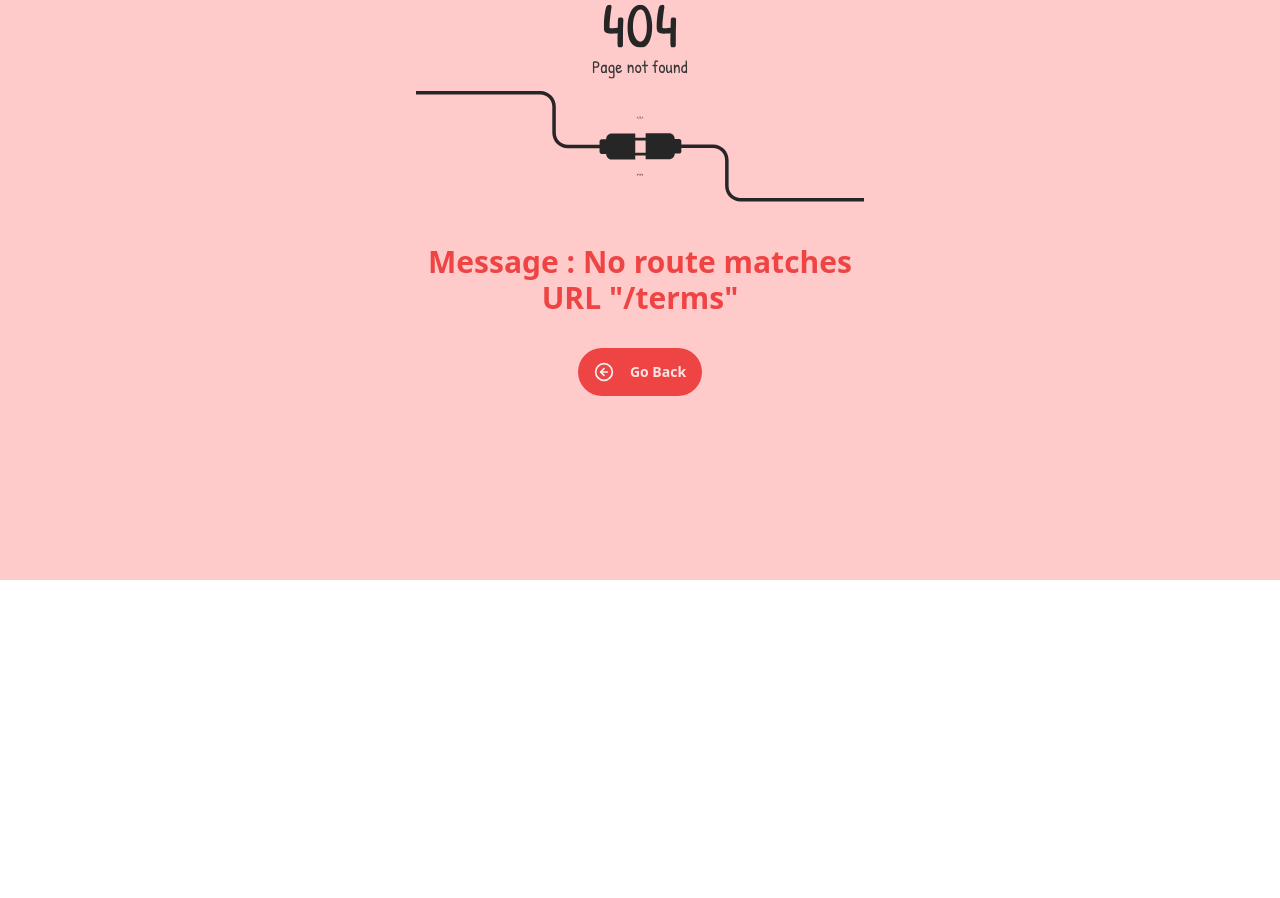
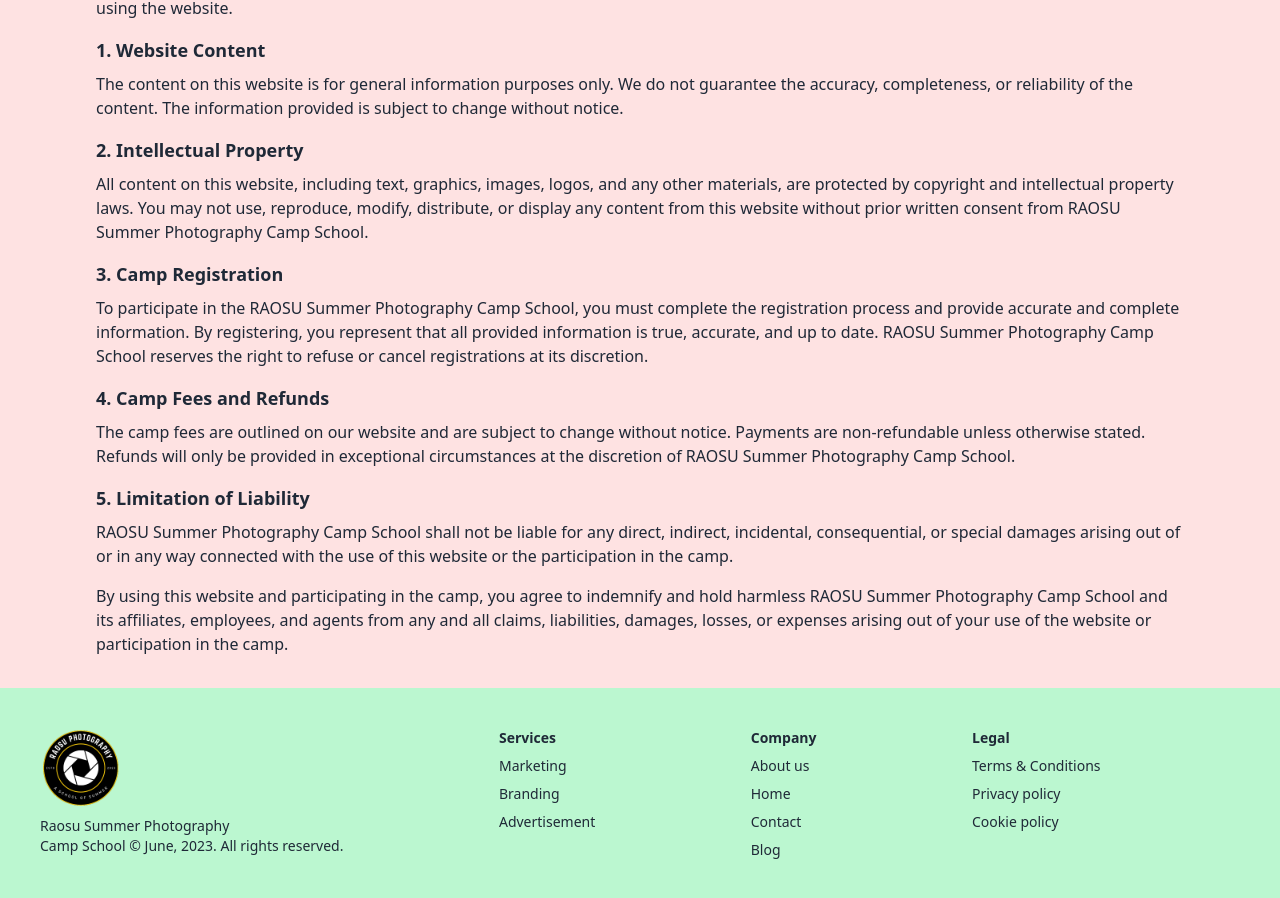
Before and after one commit to maazihad/summer-camp-client, a React (Vite) app: page /terms in a window 1280 px wide. Shown: the part 220-1118 px from the top of the page. Before the commit the page ends 800 px from the top, so only its background shows below. Built offline with nearby package versions, Linux system fonts and the light colour scheme; no server answers; a web font is replaced by a local one.

Commit message:
Create terms and codition page

```diff
--- a/src/components/Shared/Footer/Footer.jsx
+++ b/src/components/Shared/Footer/Footer.jsx
@@ -1,9 +1,40 @@
+import logo from "../../../assets/logo/logo.png";
+import { Link } from 'react-router-dom';
+import moment from 'moment';
 
 const Footer = () => {
    return (
-      <footer className="bg-gray-200 py-6">
-         <div className="container mx-auto text-center">
-            <p className="text-gray-600">Your Photography School &copy; 2023. All rights reserved.</p>
+      <footer className="  bg-green-200 ">
+         <div className='footer p-10 text-base-content max-w-7xl mx-auto'>
+            <div>
+               <Link to="/">
+                  <img className='w-20 h-20' src={logo} alt="" />
+               </Link>
+               <div className="container mx-auto text-start">
+                  <p className="text-gray-800">Raosu Summer Photography <br /> Camp School &copy; <span>
+                     {moment().format("MMMM, YYYY")}
+                  </span>. All rights reserved.</p>
+               </div>
+            </div>
+            <div>
+               <span className="text-md font-bold">Services</span>
+               <Link to="/footer/marketing" className="link link-hover">Marketing</Link>
+               <Link to="/" className="link link-hover">Branding</Link>
+               <Link to="/" className="link link-hover">Advertisement</Link>
+            </div>
+            <div>
+               <span className="text-md font-bold">Company</span>
+               <Link to="/footer/aboutus" className="link link-hover">About us</Link>
+               <Link to="/" className="link link-hover">Home</Link>
+               <Link to="/footer/contact" className="link link-hover">Contact</Link>
+               <Link to="/blog" className="link link-hover">Blog</Link>
+            </div>
+            <div>
+               <span className="text-md font-bold">Legal</span>
+               <Link to="/footer/terms" className="link link-hover">Terms & Conditions</Link>
+               <Link to="/footer/policy" className="link link-hover">Privacy policy</Link>
+               <Link to="/" className="link link-hover">Cookie policy</Link>
+            </div>
          </div>
       </footer>
    );
--- a/src/pages/Authentication/Authentication.jsx
+++ b/src/pages/Authentication/Authentication.jsx
@@ -3,12 +3,13 @@
 import SignUp from "./SignUp";
 import SignIn from "./SignIn";
 import SocialLogin from "./SocialLogin";
+import Wrapper from "../../components/Shared/Wrapper/Wrapper";
 
 const Authentication = () => {
    const [newUser, setNewUser] = useState(false);
 
    return (
-      <>
+      <Wrapper>
          <Helmet>
             <title>{newUser ? "Sign Up" : "Login"} || RAOSU Summer Camp Photography School</title>
          </Helmet>
@@ -52,7 +53,7 @@
 
             </div>
          </section >
-      </>
+      </Wrapper>
    );
 };
 
--- a/src/pages/Authentication/SignUp.jsx
+++ b/src/pages/Authentication/SignUp.jsx
@@ -1,12 +1,18 @@
 import { useForm } from "react-hook-form";
-import { useLocation, useNavigate } from "react-router-dom";
+import { Link, useLocation, useNavigate } from "react-router-dom";
+import { FaEye, FaEyeSlash } from "react-icons/fa";
 import { toast } from "react-hot-toast";
 import useAuth from "../../hooks/useAuth";
 import { saveUser } from "../../api/auth.js";
 import Swal from "sweetalert2";
+import { useState } from "react";
 
 const imageHostingToken = import.meta.env.VITE_Image_Upload_token;
 const SignUp = () => {
+
+   const [acceptTerms, setAcceptTerms] = useState(false);
+
+   const [showPassword, setShowPassword] = useState(false);
    const navigate = useNavigate();
    const location = useLocation();
    const from = location.state?.from?.pathName || '/';
@@ -14,7 +20,7 @@
 
    const { createUser, updateUserProfile, setLoading, } = useAuth();
 
-   const { register, handleSubmit, reset, formState: { errors } } = useForm();
+   const { register, handleSubmit, reset, control, formState: { errors } } = useForm();
 
    const onSubmit = data => {
       console.log(data);
@@ -67,6 +73,11 @@
       return;
    };
 
+   const handleTermsAndConditions = (event) => {
+      setAcceptTerms(event.target.checked);
+   };
+
+
    return (
       <div className="lg:w-2/3">
          <form onSubmit={handleSubmit(onSubmit)} className="pb-3 schoolbell">
@@ -86,7 +97,7 @@
                {errors.email && <span className="text-red-700 text-md ">Email field is required!</span>}
             </div>
 
-            <div className="form-control">
+            <div className="form-control relative">
                <label className="label">
                   <span className="label-text -ml-1 ">Password</span>
                </label>
@@ -95,7 +106,7 @@
                   minLength: 6,
                   maxLength: 20,
                   pattern: /(?=.*?[A-Z])(?=.*?[a-z])(?=.*?[0-9])(?=.*?[#?!@$%^&*-])/
-               })} type="password" name="password" placeholder="password" className="input border-red-900 rounded-none bg-red-100" />
+               })} type={showPassword ? "text" : "password"} name="password" placeholder="password" className="input border-red-900 rounded-none bg-red-100" />
 
                {errors.password?.type === 'required' && <span className="text-red-700 text-md">Password is required!</span>}
 
@@ -104,6 +115,16 @@
                {errors.password?.type === 'maxLength' && <p role="alert">Password must less than 20 characters long.</p>}
 
                {errors.password?.type === 'pattern' && <p role="alert">Minimum six characters, at least one uppercase letter, one lowercase letter, one number and one special character.</p>}
+
+               <span className='absolute right-5 top-12' onClick={() => setShowPassword(!showPassword)}>
+                  <small>
+                     {
+                        showPassword
+                           ? <FaEye className='cursor-pointer text-2xl text-red-700' />
+                           : <FaEyeSlash className='cursor-pointer text-2xl text-red-900 ' />
+                     }
+                  </small>
+               </span>
             </div>
 
             <div className="form-control mt-3">
@@ -116,6 +137,19 @@
                />
             </div>
 
+            <div className="form-control cursor-pointer mt-3">
+               <label className="label flex items-center justify-start">
+                  <input
+                     type="checkbox"
+                     {...register("acceptTerms", { required: true })}
+                     onChange={handleTermsAndConditions}
+                     className="mr-2"
+                  />
+                  <span className="ml-2">I accept the <Link to="/terms" className="text-red-800 font-bold">Terms &amp; Conditions</Link></span>
+               </label>
+               {errors.acceptTerms && <span className="text-red-700 text-xl cursor-pointer">You must accept the Terms &amp; Conditions!</span>}
+            </div>
+
             {/* <div className="form-control">
                <label className="label -ml-1">
                   <span className="label-text">Photo URL</span>
@@ -124,8 +158,8 @@
                {errors.photoUrl && <span className="text-red-700 text-md">Photo url is required!</span>}
             </div> */}
 
-            <div className="form-control mt-6">
-               <input className="btn text-red-900 transition-all font-bold duration-500 btn-outline rounded-none hover:bg-red-300 hover:border-transparent hover:text-red-900 border-red-900 capitalize ease-in-out" type="submit" value="Sign Up" />
+            <div className="form-control mt-3">
+               <input className="btn text-red-900 transition-all font-bold duration-500 btn-outline rounded-none hover:bg-red-300 hover:border-transparent hover:text-red-900 border-red-900 capitalize ease-in-out" type="submit" value="Sign Up" disabled={!acceptTerms} />
             </div>
          </form>
       </div>
--- /dev/null
+++ b/src/pages/TermsAndConditions/TermsAndConditions.jsx
@@ -0,0 +1,64 @@
+
+import Wrapper from '../../components/Shared/Wrapper/Wrapper';
+
+const TermsAndConditions = () => {
+   return (
+      <Wrapper>
+         <div className="container mx-auto px-4 py-8">
+            <h1 className="text-2xl lg:text-4xl font-bold mb-4 text-center">Terms and Conditions</h1>
+            <p className="mb-4">
+               Welcome to the RAOSU Summer Photography Camp School website. These terms
+               and conditions govern your use of the website. By accessing and using
+               this website, you accept and agree to be bound by these terms and
+               conditions. If you do not agree to these terms, please refrain from
+               using the website.
+            </p>
+            <h2 className="text-lg font-bold mb-2">1. Website Content</h2>
+            <p className="mb-4">
+               The content on this website is for general information purposes only.
+               We do not guarantee the accuracy, completeness, or reliability of the
+               content. The information provided is subject to change without notice.
+            </p>
+            <h2 className="text-lg font-bold mb-2">2. Intellectual Property</h2>
+            <p className="mb-4">
+               All content on this website, including text, graphics, images, logos,
+               and any other materials, are protected by copyright and intellectual
+               property laws. You may not use, reproduce, modify, distribute, or
+               display any content from this website without prior written consent
+               from RAOSU Summer Photography Camp School.
+            </p>
+            <h2 className="text-lg font-bold mb-2">3. Camp Registration</h2>
+            <p className="mb-4">
+               To participate in the RAOSU Summer Photography Camp School, you must
+               complete the registration process and provide accurate and complete
+               information. By registering, you represent that all provided information
+               is true, accurate, and up to date. RAOSU Summer Photography Camp School
+               reserves the right to refuse or cancel registrations at its discretion.
+            </p>
+            <h2 className="text-lg font-bold mb-2">4. Camp Fees and Refunds</h2>
+            <p className="mb-4">
+               The camp fees are outlined on our website and are subject to change
+               without notice. Payments are non-refundable unless otherwise stated.
+               Refunds will only be provided in exceptional circumstances at the
+               discretion of RAOSU Summer Photography Camp School.
+            </p>
+            <h2 className="text-lg font-bold mb-2">5. Limitation of Liability</h2>
+            <p className="mb-4">
+               RAOSU Summer Photography Camp School shall not be liable for any
+               direct, indirect, incidental, consequential, or special damages arising
+               out of or in any way connected with the use of this website or the
+               participation in the camp.
+            </p>
+            <p>
+               By using this website and participating in the camp, you agree to
+               indemnify and hold harmless RAOSU Summer Photography Camp School and
+               its affiliates, employees, and agents from any and all claims,
+               liabilities, damages, losses, or expenses arising out of your use of the
+               website or participation in the camp.
+            </p>
+         </div>
+      </Wrapper>
+   );
+};
+
+export default TermsAndConditions;
--- a/src/routes/Routes.jsx
+++ b/src/routes/Routes.jsx
@@ -5,6 +5,7 @@
 import Home from '../pages/Home/Home';
 import Instructors from '../pages/Instructors/Instructors';
 import Classes from '../pages/Classes/Classes';
+import TermsAndConditions from '../pages/TermsAndConditions/TermsAndConditions';
 
 export const router = createBrowserRouter([
    {
@@ -27,6 +28,10 @@
          {
             path: 'classes',
             element: <Classes />
+         },
+         {
+            path: 'terms',
+            element: <TermsAndConditions />
          }
       ]
    },
```
